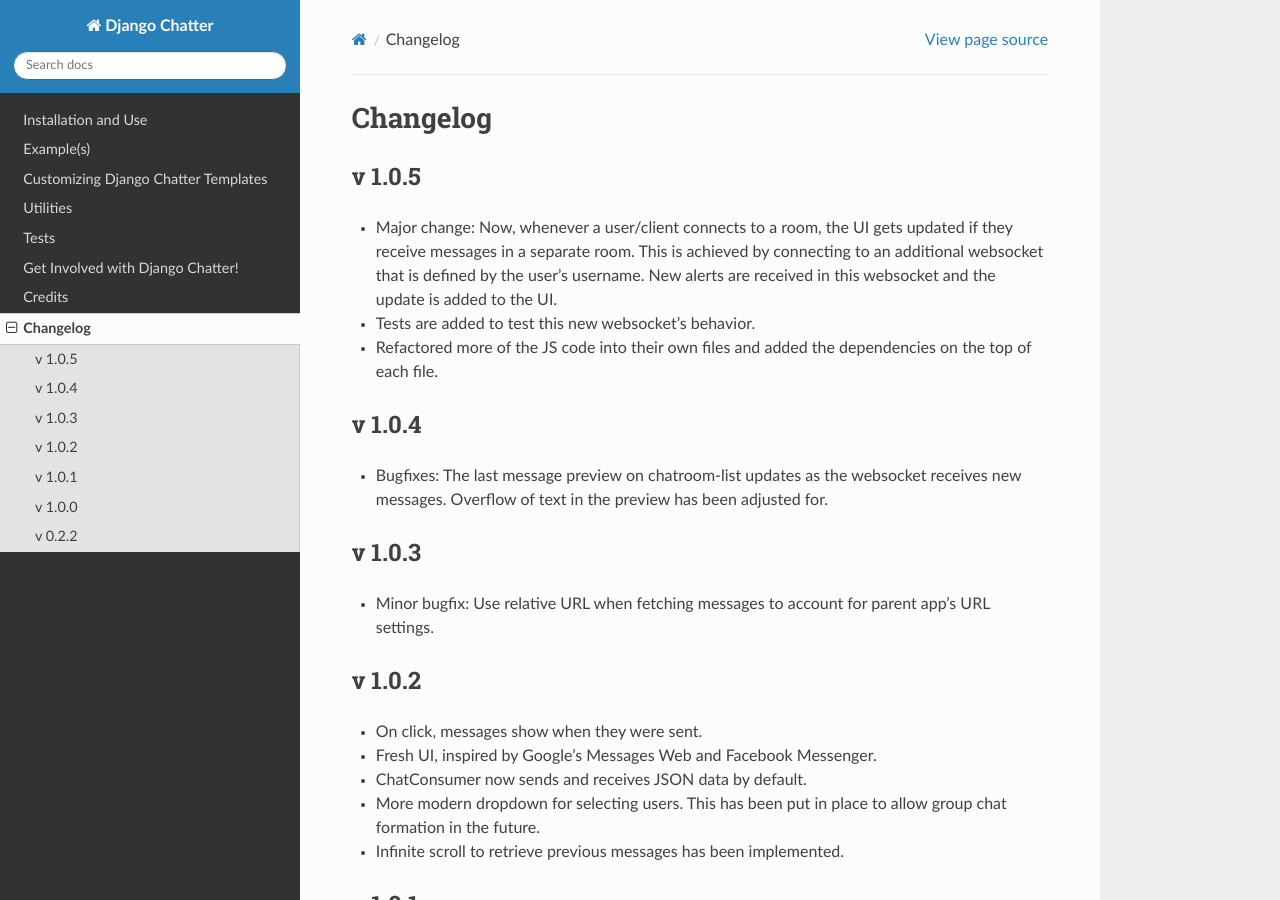
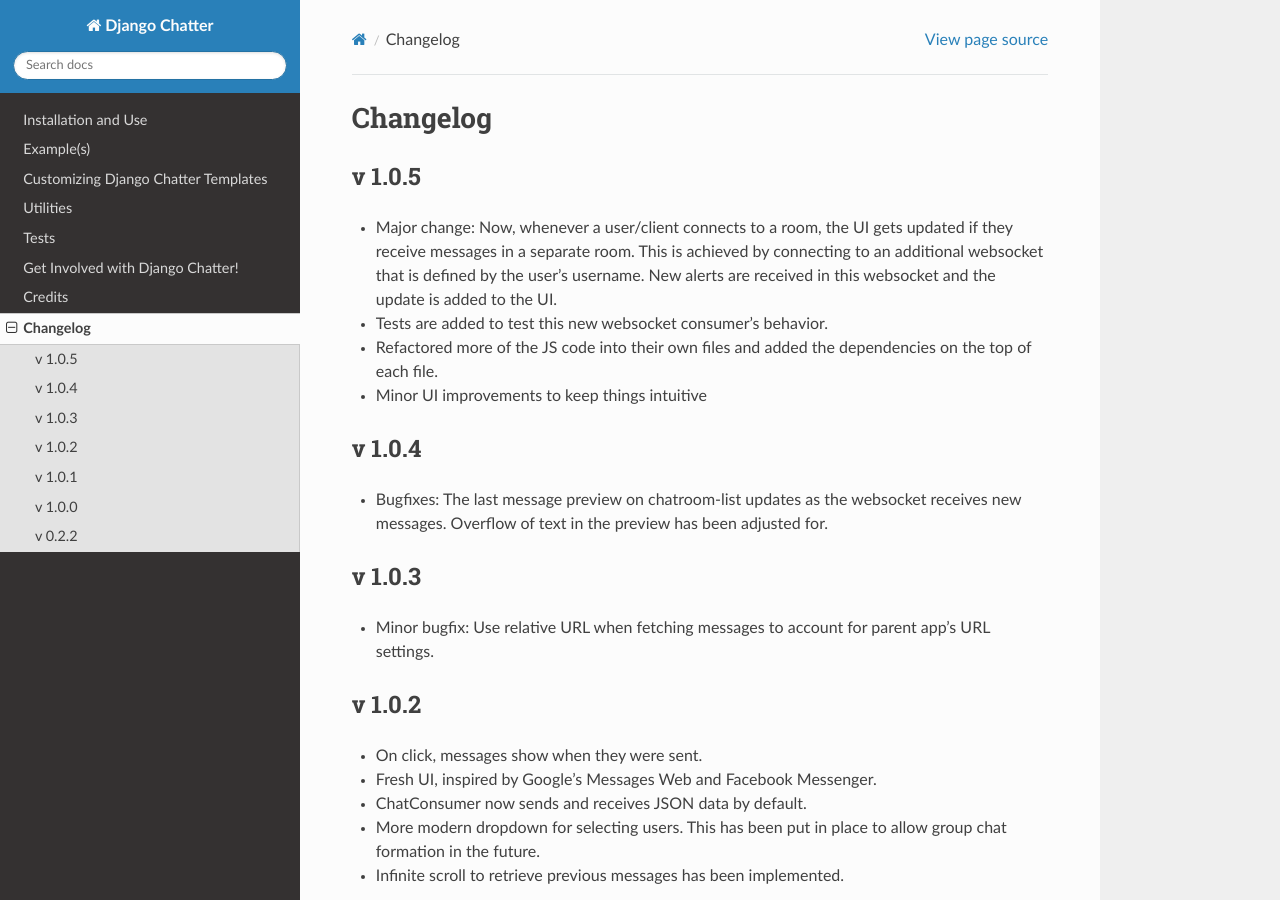
Before and after one commit to dibs-devs/chatter, a Sphinx documentation site: the page built from docs/source/templates/changelog.rst, in a window 1280 px wide and 900 px high. Built offline with Sphinx 7.4.7 and the Read the Docs theme 2.0.0, drawn with Linux system fonts in a browser that asks for light colours.

Commit message:
Updated changelog for 1.0.5

```diff
--- a/docs/source/templates/changelog.rst
+++ b/docs/source/templates/changelog.rst
@@ -7,9 +7,10 @@
   if they receive messages in a separate room. This is achieved by connecting to
   an additional websocket that is defined by the user's username. New alerts are
   received in this websocket and the update is added to the UI.
-- Tests are added to test this new websocket's behavior.
+- Tests are added to test this new websocket consumer's behavior.
 - Refactored more of the JS code into their own files and added the dependencies
   on the top of each file.
+- Minor UI improvements to keep things intuitive
 
 
 v 1.0.4
```
